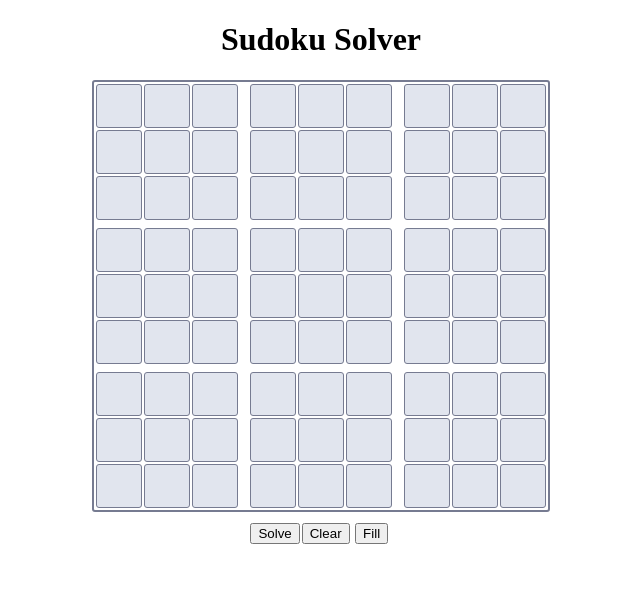
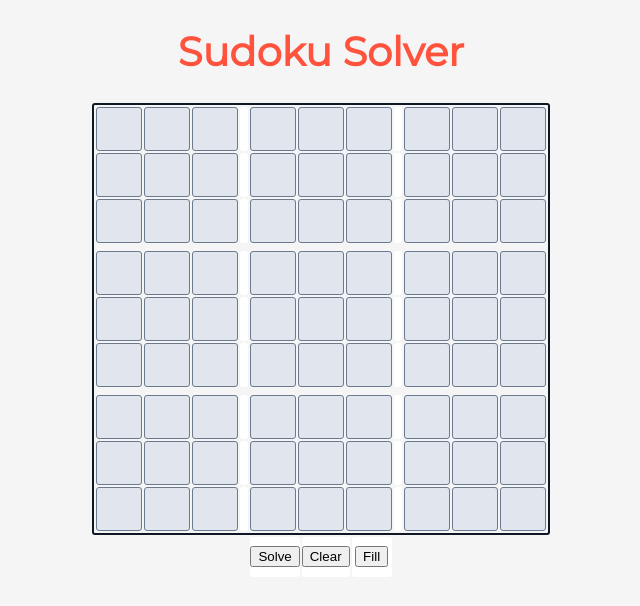
Before and after one commit to valzalan/sudoku-solver, a plain HTML site: page index.html in a window 1280 px wide. Shown: the whole page, without its empty margins (319-959 px from the left). Drawn offline with Linux system fonts and the light colour scheme.

Commit message:
Prettified

```diff
--- a/main.css
+++ b/main.css
@@ -2,9 +2,22 @@
                      Last edit: 2018.02.19
 */
 
+@charset "UTF-8";
+
+body{
+  background-color: #F5F5F5;
+}
+
+h1{
+  font-family: 'Montserrat', sans-serif;
+  color: #FF533D;
+  text-align: center;
+  font-size: 40px;
+}
+
 table{
   border-radius: 3px;
-  border: solid #767B91 2px;
+  border: solid #0F1626 2px;
   padding: 0px;
   margin-right: auto;
   margin-left: auto;
@@ -15,7 +28,7 @@ tr{
 }
 td{
   border-radius: 3px;
-  border: solid #767B91 1px;
+  border: solid #6B7A8F 1px;
   width: 40px;
   height: 40px;
   padding: 0px;
@@ -50,6 +63,7 @@ input{
     border: none;
     background-color: rgba(0,0,0,0);
     text-align: center;
+    font-family: 'Montserrat', sans-serif;
 }
 
 .buttons{
@@ -61,9 +75,5 @@ input{
 }
 
 .box_border{
-    border-bottom: solid #767B91 2px;
+    border-bottom: solid #A9A9A9 2px;
 }
-
-h1{
-  text-align: center;
-}
```
